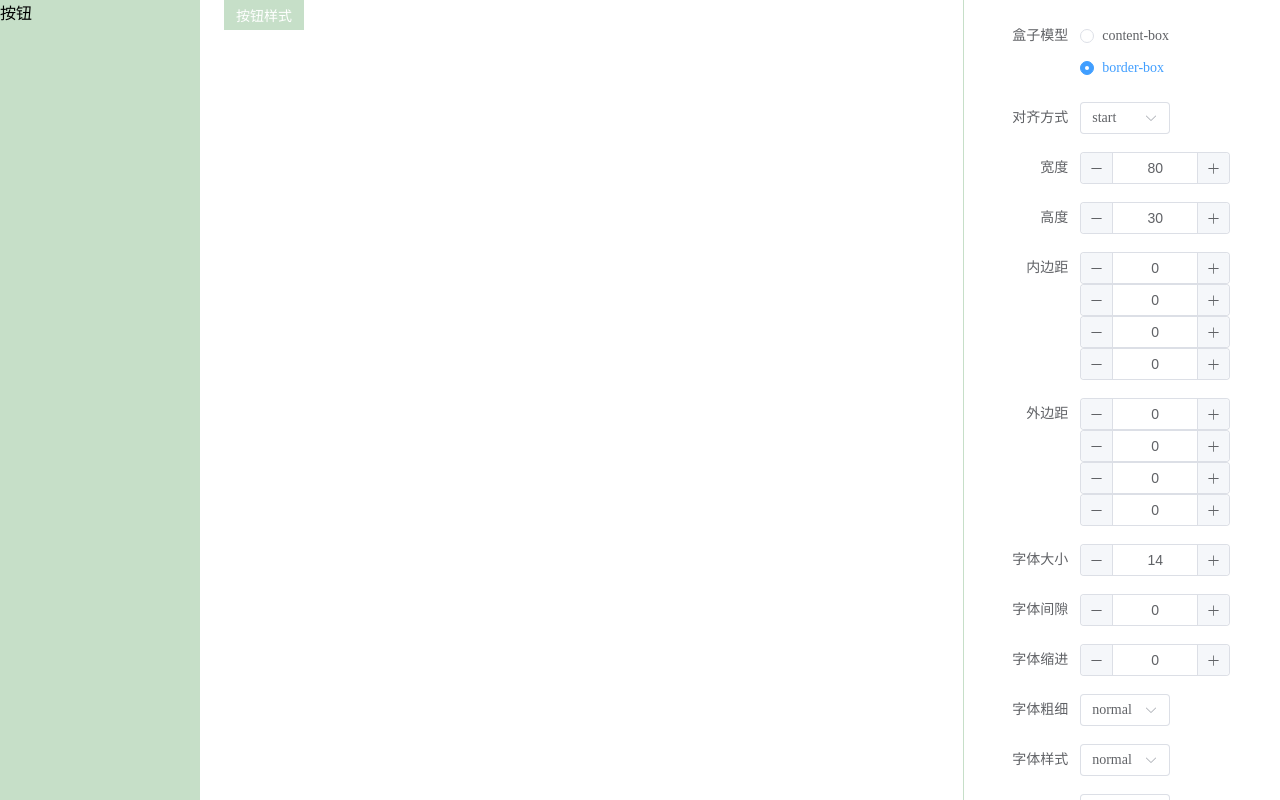
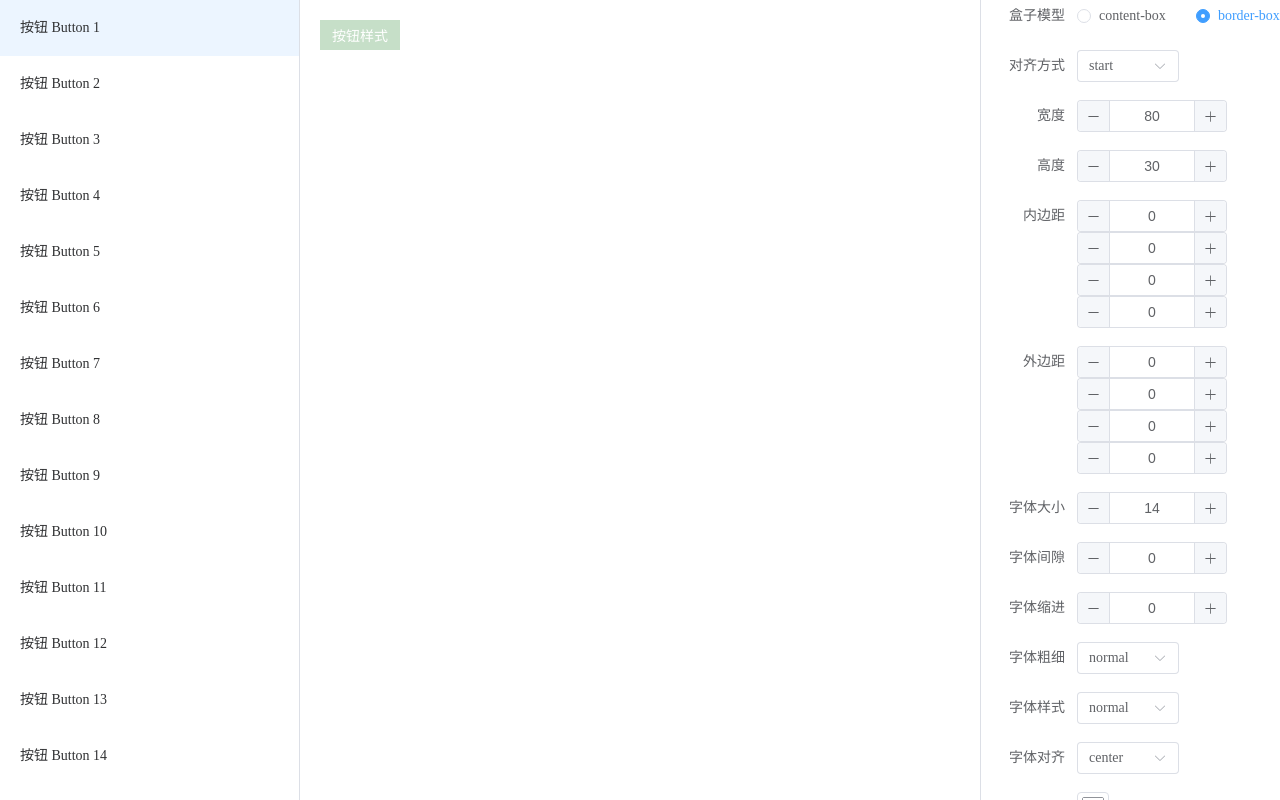
Before and after one commit to kaijia323/form-basic-styles, a Vue app: page /attrs in a window 1280 px wide. Built offline with nearby package versions, Linux system fonts and the light colour scheme.

Commit message:
目录结构调整

```diff
--- a/src/router/index.ts
+++ b/src/router/index.ts
@@ -1,19 +1,5 @@
 import { createRouter, createWebHistory } from "vue-router";
-
-const routes = [
-  {
-    path: "/",
-    name: "Home",
-    redirect: "/attrs",
-    children: [
-      {
-        path: "/attrs",
-        name: "Attrs",
-        component: () => import("../views/attrs/index.vue"),
-      },
-    ],
-  },
-];
+import { routes } from "./routes";
 
 export default createRouter({
   history: createWebHistory(),
--- /dev/null
+++ b/src/router/routes.ts
@@ -0,0 +1,16 @@
+import { RouteRecordRaw } from "vue-router";
+
+export const routes: RouteRecordRaw[] = [
+  {
+    path: "/",
+    name: "Home",
+    redirect: "/attrs",
+    children: [
+      {
+        path: "/attrs",
+        name: "Attrs",
+        component: () => import("../views/attrs/index.vue"),
+      },
+    ],
+  },
+];
--- /dev/null
+++ b/src/views/attrs/button/index.scss
@@ -0,0 +1,15 @@
+.button-style-container {
+  flex: 1;
+  display: flex;
+  overflow: hidden;
+  .left-container {
+    margin-right: auto;
+  }
+  .right-container {
+    width: 30%;
+    height: 100%;
+    padding: 20px;
+    border-left: 1px solid #c6dfc8;
+    overflow: auto;
+  }
+}
--- a/src/views/attrs/button/index.vue
+++ b/src/views/attrs/button/index.vue
@@ -1,96 +1,17 @@
 <script setup lang="ts">
-import { ref, computed } from "vue";
-import czForm from "../../../components/czForm.vue";
-
-const buttonAttrs = ref({
-  // width: "fit-content",
-  // height: "fit-content",
-  width: 80,
-  height: 30,
-  showBorder: false,
-  color: "#fff",
-  backgroundColor: "#c6dfc8",
-  borderWidth: 1,
-  borderStyle: "none",
-  borderColor: "#000",
-  borderRadius: 0,
-  fontSize: 14,
-  fontWeight: "normal",
-  fontStyle: "normal",
-  letterSpacing: 0,
-  textAlign: "center",
-  textIndent: 0,
-  boxSizing: "border-box",
-  paddingTop: 0,
-  paddingRight: 0,
-  paddingBottom: 0,
-  paddingLeft: 0,
-  marginTop: 0,
-  marginRight: 0,
-  marginBottom: 0,
-  marginLeft: 0,
-  alignItems: "start",
-});
-
-const buttonStyle = computed(() => {
-  // 边框样式
-  let border = "none";
-  if (buttonAttrs.value.showBorder) {
-    border = `${buttonAttrs.value.borderWidth}px ${buttonAttrs.value.borderStyle} ${buttonAttrs.value.borderColor}`;
-  }
-  // 内边距
-  const padding = `${buttonAttrs.value.paddingTop}px ${buttonAttrs.value.paddingRight}px ${buttonAttrs.value.paddingBottom}px ${buttonAttrs.value.paddingLeft}px`;
-
-  // 外边距
-  const margin = `${buttonAttrs.value.marginTop}px ${buttonAttrs.value.marginRight}px ${buttonAttrs.value.marginBottom}px ${buttonAttrs.value.marginLeft}px`;
-
-  return {
-    ...buttonAttrs.value,
-    width: turnPx(buttonAttrs.value.width),
-    height: turnPx(buttonAttrs.value.height),
-    borderRadius: turnPx(buttonAttrs.value.borderRadius),
-    fontSize: turnPx(buttonAttrs.value.fontSize),
-    letterSpacing: turnPx(buttonAttrs.value.letterSpacing),
-    textIndent: turnPx(buttonAttrs.value.textIndent),
-    border,
-    padding,
-    margin,
-  };
-});
-
-const turnPx = (num?: string | number) => {
-  if (isNaN(Number(num))) {
-    return num;
-  }
-  return num + "px";
-};
+defineProps<{
+  styles: Record<string, any>;
+}>();
 </script>
 
 <template>
   <div class="button-style-container">
     <div class="left-container">
-      <button :style="buttonStyle">按钮样式</button>
-    </div>
-    <div class="right-container">
-      <czForm v-model="buttonAttrs" />
+      <button :style="styles">按钮样式</button>
     </div>
   </div>
 </template>
 
 <style lang="scss" scoped>
-.button-style-container {
-  flex: 1;
-  display: flex;
-  overflow: hidden;
-  .left-container {
-    margin-right: auto;
-  }
-  .right-container {
-    width: 30%;
-    height: 100%;
-    padding: 20px;
-    border-left: 1px solid #c6dfc8;
-    overflow: auto;
-  }
-}
+@import "./index.scss";
 </style>
--- /dev/null
+++ b/src/views/attrs/button/useButtonAttrs.ts
@@ -0,0 +1,70 @@
+export const useButtonAttrs = () => {
+  const attrs = ref({
+    // width: "fit-content",
+    // height: "fit-content",
+    width: 80,
+    height: 30,
+    showBorder: false,
+    color: "#fff",
+    backgroundColor: "#c6dfc8",
+    borderWidth: 1,
+    borderStyle: "none",
+    borderColor: "#000",
+    borderRadius: 0,
+    fontSize: 14,
+    fontWeight: "normal",
+    fontStyle: "normal",
+    letterSpacing: 0,
+    textAlign: "center",
+    textIndent: 0,
+    boxSizing: "border-box",
+    paddingTop: 0,
+    paddingRight: 0,
+    paddingBottom: 0,
+    paddingLeft: 0,
+    marginTop: 0,
+    marginRight: 0,
+    marginBottom: 0,
+    marginLeft: 0,
+    alignItems: "start",
+  });
+
+  const styles = computed<Record<string, any>>(() => {
+    // 边框样式
+    let border = "none";
+    if (attrs.value.showBorder) {
+      border = `${attrs.value.borderWidth}px ${attrs.value.borderStyle} ${attrs.value.borderColor}`;
+    }
+    // 内边距
+    const padding = `${attrs.value.paddingTop}px ${attrs.value.paddingRight}px ${attrs.value.paddingBottom}px ${attrs.value.paddingLeft}px`;
+
+    // 外边距
+    const margin = `${attrs.value.marginTop}px ${attrs.value.marginRight}px ${attrs.value.marginBottom}px ${attrs.value.marginLeft}px`;
+
+    return {
+      ...attrs.value,
+      width: turnPx(attrs.value.width),
+      height: turnPx(attrs.value.height),
+      borderRadius: turnPx(attrs.value.borderRadius),
+      fontSize: turnPx(attrs.value.fontSize),
+      letterSpacing: turnPx(attrs.value.letterSpacing),
+      textIndent: turnPx(attrs.value.textIndent),
+      border,
+      padding,
+      margin,
+    };
+  });
+
+  const turnPx = (num?: string | number) => {
+    if (isNaN(Number(num))) {
+      return num;
+    }
+    return num + "px";
+  };
+
+  return {
+    attrs,
+    styles,
+    turnPx,
+  };
+};
--- /dev/null
+++ b/src/views/attrs/index.scss
@@ -0,0 +1,14 @@
+.attrs-wrapper {
+  overflow: hidden;
+  width: 100vw;
+  height: 100vh;
+  display: flex;
+
+  .cz-aside > ul {
+    height: 100vh;
+  }
+
+  .config-aside {
+    border-left: 1px solid var(--el-menu-border-color);
+  }
+}
--- a/src/views/attrs/index.vue
+++ b/src/views/attrs/index.vue
@@ -1,37 +1,33 @@
 <template>
   <div class="attrs-wrapper">
-    <aside>
-      <div class="aside-container">
-        <span>按钮</span>
-      </div>
-    </aside>
-    <main>
-      <ButtonCom />
-    </main>
+    <el-aside class="cz-aside">
+      <el-menu default-active="2" class="el-menu-vertical-demo">
+        <el-scrollbar>
+          <el-menu-item v-for="index in 30" :key="index">
+            <span>按钮 Button {{ index }}</span>
+          </el-menu-item>
+        </el-scrollbar>
+      </el-menu>
+    </el-aside>
+    <el-main>
+      <ButtonCom :styles="styles" />
+    </el-main>
+    <el-aside class="config-aside">
+      <el-scrollbar>
+        <CzForm v-model="attrs"></CzForm>
+      </el-scrollbar>
+    </el-aside>
   </div>
 </template>
 
 <script lang="ts" setup>
 import ButtonCom from "./button/index.vue";
+import CzForm from "@/components/czForm.vue";
+import { useButtonAttrs } from "./button/useButtonAttrs";
+
+const { attrs, styles } = useButtonAttrs();
 </script>
 
 <style lang="scss" scoped>
-.attrs-wrapper {
-  display: flex;
-  width: 100vw;
-  height: 100vh;
-  overflow: hidden;
-  gap: 24px;
-
-  aside {
-    height: 100%;
-    width: 200px;
-    background: #c6dfc8;
-  }
-
-  main {
-    display: flex;
-    flex: 1;
-  }
-}
+@import "./index.scss";
 </style>
```
Also changed, not shown: components.d.ts (+9 -0 lines).
